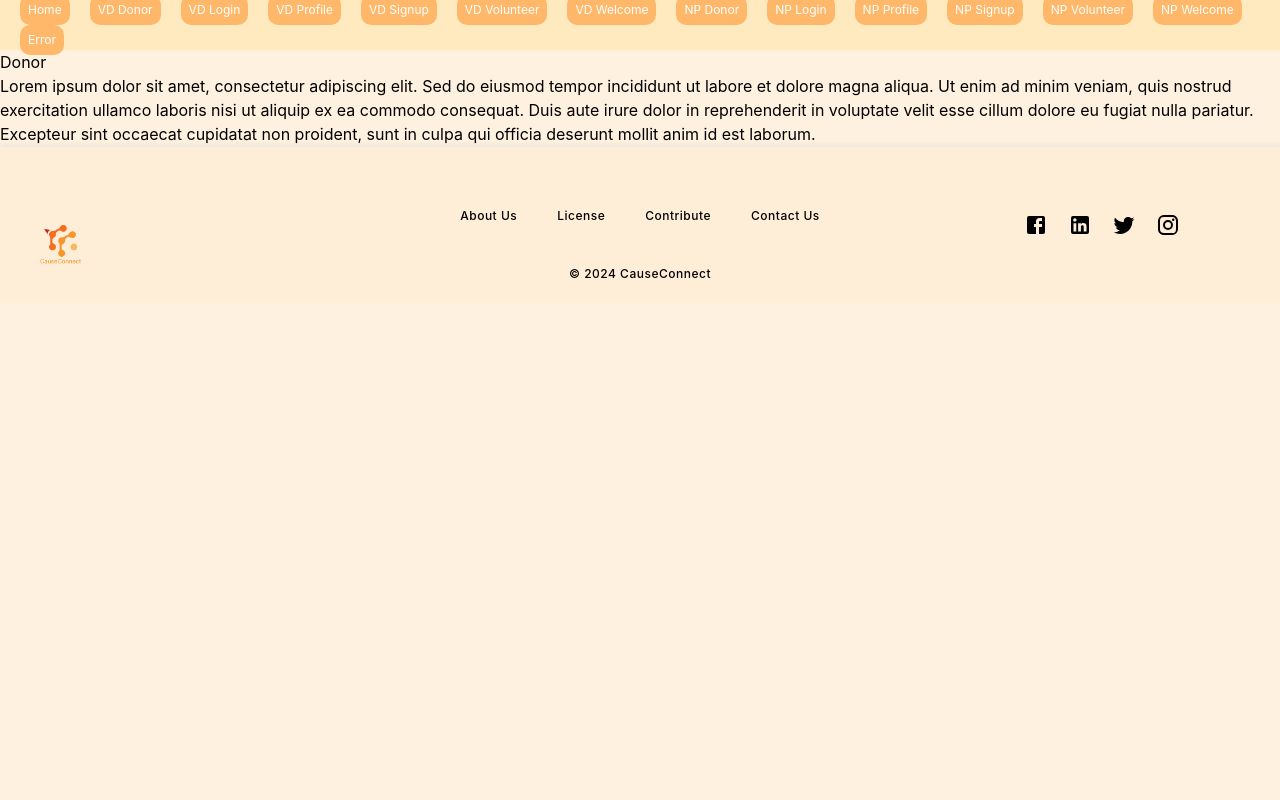
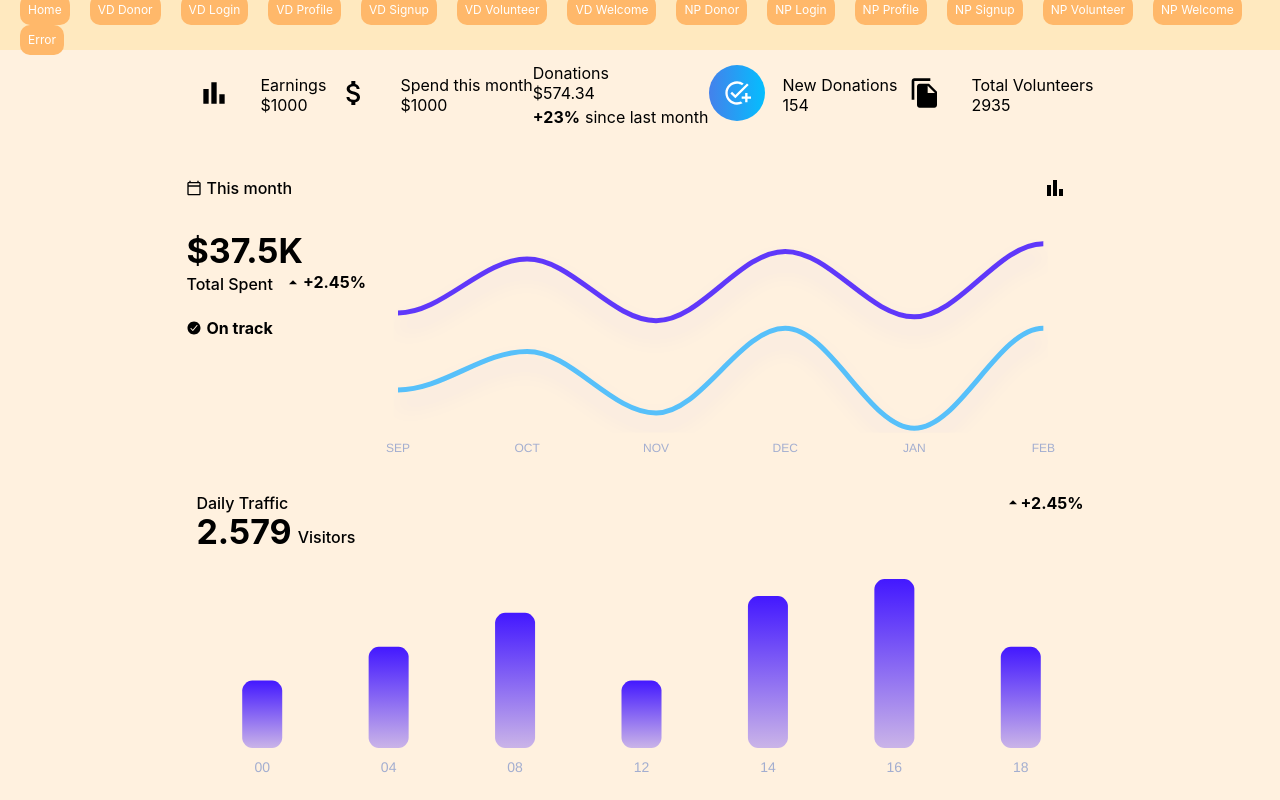
Before and after one commit to vvyn/CauseConnect, a React (Create React App) app in the folder cause-connect/client/: page /np/donor in a window 1280 px wide. Shown: the top 800 px of the page. Built offline with nearby package versions, Linux system fonts and the light colour scheme.

Commit message:
Styled Donor Dashboard

```diff
--- a/cause-connect/client/src/index.css
+++ b/cause-connect/client/src/index.css
@@ -9,6 +9,7 @@ body {
   -webkit-font-smoothing: antialiased;
   -moz-osx-font-smoothing: grayscale;
   min-height: 100vh;
+  background-color: rgb(255, 241, 223);
 }
 
 code {
--- a/cause-connect/client/src/index.js
+++ b/cause-connect/client/src/index.js
@@ -40,9 +40,9 @@ root.render(
           <Route path="np/login" element={<NPLogin />} />
           <Route path="np/welcome" element={<NPWelcome />} />
           <Route path="np/profile" element={<NPProfile />} />
-          <Route path="np/donor" element={<NPDonor />} />
+          <Route path="np/donor" element={<Dashbaord />} />
           <Route path="np/volunteer" element={<NPVolunteer />} />
-          <Route path="admin/dashboard" element={<Dashbaord />} />
+          <Route path="np/dashboard" element={<Dashbaord />} />
           <Route path="*" element={<Error />} />
         </Route>
       </Routes>
--- a/cause-connect/client/src/pages/dashboard/default/index.jsx
+++ b/cause-connect/client/src/pages/dashboard/default/index.jsx
@@ -66,105 +66,107 @@ export default function UserReports() {
     <Box pt={{ base: "130px", md: "80px", xl: "80px" }}>
       <SimpleGrid
         columns={{ base: 1, md: 2, lg: 3, "2xl": 6 }}
-        gap='20px'
-        mb='20px'>
+        gap="20px"
+        mb="20px"
+      >
         <MiniStatistics
           startContent={
             <IconBox
-              w='56px'
-              h='56px'
+              w="56px"
+              h="56px"
               bg={boxBg}
               icon={
-                <Icon w='32px' h='32px' as={MdBarChart} color={brandColor} />
+                <Icon w="32px" h="32px" as={MdBarChart} color={brandColor} />
               }
             />
           }
-          name='Earnings'
-          value='$350.4'
+          name="Earnings"
+          value="$1000.4"
         />
         <MiniStatistics
           startContent={
             <IconBox
-              w='56px'
-              h='56px'
+              w="56px"
+              h="56px"
               bg={boxBg}
               icon={
-                <Icon w='32px' h='32px' as={MdAttachMoney} color={brandColor} />
+                <Icon w="32px" h="32px" as={MdAttachMoney} color={brandColor} />
               }
             />
           }
-          name='Spend this month'
-          value='$642.39'
+          name="Spend this month"
+          value="$642.39"
         />
-        <MiniStatistics growth='+23%' name='Sales' value='$574.34' />
+        <MiniStatistics growth="+23%" name="Sales" value="$574.34" />
         <MiniStatistics
           endContent={
-            <Flex me='-16px' mt='10px'>
-              <FormLabel htmlFor='balance'>
+            <Flex me="-16px" mt="10px">
+              <FormLabel htmlFor="balance">
                 <Avatar src={Usa} />
               </FormLabel>
               <Select
-                id='balance'
-                variant='mini'
-                mt='5px'
-                me='0px'
-                defaultValue='usd'>
-                <option value='usd'>USD</option>
-                <option value='eur'>EUR</option>
-                <option value='gba'>GBA</option>
+                id="balance"
+                variant="mini"
+                mt="5px"
+                me="0px"
+                defaultValue="usd"
+              >
+                <option value="usd">USD</option>
+                <option value="eur">EUR</option>
+                <option value="gba">GBA</option>
               </Select>
             </Flex>
           }
-          name='Your balance'
-          value='$1,000'
+          name="Your balance"
+          value="$1,000"
         />
         <MiniStatistics
           startContent={
             <IconBox
-              w='56px'
-              h='56px'
-              bg='linear-gradient(90deg, #4481EB 0%, #04BEFE 100%)'
-              icon={<Icon w='28px' h='28px' as={MdAddTask} color='white' />}
+              w="56px"
+              h="56px"
+              bg="linear-gradient(90deg, #4481EB 0%, #04BEFE 100%)"
+              icon={<Icon w="28px" h="28px" as={MdAddTask} color="white" />}
             />
           }
-          name='New Tasks'
-          value='154'
+          name="New Tasks"
+          value="154"
         />
         <MiniStatistics
           startContent={
             <IconBox
-              w='56px'
-              h='56px'
+              w="56px"
+              h="56px"
               bg={boxBg}
               icon={
-                <Icon w='32px' h='32px' as={MdFileCopy} color={brandColor} />
+                <Icon w="32px" h="32px" as={MdFileCopy} color={brandColor} />
               }
             />
           }
-          name='Total Projects'
-          value='2935'
+          name="Total Projects"
+          value="2935"
         />
       </SimpleGrid>
 
-      <SimpleGrid columns={{ base: 1, md: 2, xl: 2 }} gap='20px' mb='20px'>
+      <SimpleGrid columns={{ base: 1, md: 2, xl: 2 }} gap="20px" mb="20px">
         <TotalSpent />
         <WeeklyRevenue />
       </SimpleGrid>
-      <SimpleGrid columns={{ base: 1, md: 1, xl: 2 }} gap='20px' mb='20px'>
+      <SimpleGrid columns={{ base: 1, md: 1, xl: 2 }} gap="20px" mb="20px">
         <CheckTable columnsData={columnsDataCheck} tableData={tableDataCheck} />
-        <SimpleGrid columns={{ base: 1, md: 2, xl: 2 }} gap='20px'>
+        <SimpleGrid columns={{ base: 1, md: 2, xl: 2 }} gap="20px">
           <DailyTraffic />
           <PieCard />
         </SimpleGrid>
       </SimpleGrid>
-      <SimpleGrid columns={{ base: 1, md: 1, xl: 2 }} gap='20px' mb='20px'>
+      <SimpleGrid columns={{ base: 1, md: 1, xl: 2 }} gap="20px" mb="20px">
         <ComplexTable
           columnsData={columnsDataComplex}
           tableData={tableDataComplex}
         />
-        <SimpleGrid columns={{ base: 1, md: 2, xl: 2 }} gap='20px'>
+        <SimpleGrid columns={{ base: 1, md: 2, xl: 2 }} gap="20px">
           <Tasks />
-          <MiniCalendar h='100%' minW='100%' selectRange={false} />
+          <MiniCalendar h="100%" minW="100%" selectRange={false} />
         </SimpleGrid>
       </SimpleGrid>
     </Box>
--- a/cause-connect/client/src/pages/dashboard/index.jsx
+++ b/cause-connect/client/src/pages/dashboard/index.jsx
@@ -58,17 +58,19 @@ import {
 import tableDataCheck from "../dashboard/variables/tableDataCheck.json";
 import tableDataComplex from "../dashboard/variables/tableDataComplex.json";
 
-export default function UserReports() {
+export default function Dashbaord() {
   // Chakra Color Mode
   const brandColor = useColorModeValue("brand.500", "white");
   const boxBg = useColorModeValue("secondaryGray.300", "whiteAlpha.100");
   return (
+    <div className="flex justify-center items-center">
       <Box pt={{ base: "130px", md: "80px", xl: "80px" }}>
         <SimpleGrid
           columns={{ base: 1, md: 2, lg: 3, "2xl": 6 }}
           gap="20px"
           mb="20px"
         >
+          <div className="flex flex-row">
             <MiniStatistics
               startContent={
                 <IconBox
@@ -76,12 +78,17 @@ export default function UserReports() {
                   h="56px"
                   bg={boxBg}
                   icon={
-                <Icon w="32px" h="32px" as={MdBarChart} color={brandColor} />
+                    <Icon
+                      w="32px"
+                      h="32px"
+                      as={MdBarChart}
+                      color={brandColor}
+                    />
                   }
                 />
               }
               name="Earnings"
-          value="$350.4"
+              value="$1000"
             />
             <MiniStatistics
               startContent={
@@ -90,36 +97,20 @@ export default function UserReports() {
                   h="56px"
                   bg={boxBg}
                   icon={
-                <Icon w="32px" h="32px" as={MdAttachMoney} color={brandColor} />
+                    <Icon
+                      w="32px"
+                      h="32px"
+                      as={MdAttachMoney}
+                      color={brandColor}
+                    />
                   }
                 />
               }
               name="Spend this month"
-          value="$642.39"
+              value="$1000"
             />
-        <MiniStatistics growth="+23%" name="Sales" value="$574.34" />
-        <MiniStatistics
-          endContent={
-            <Flex me="-16px" mt="10px">
-              <FormLabel htmlFor="balance">
-                <Avatar src={Usa} />
-              </FormLabel>
-              <Select
-                id="balance"
-                variant="mini"
-                mt="5px"
-                me="0px"
-                defaultValue="usd"
-              >
-                <option value="usd">USD</option>
-                <option value="eur">EUR</option>
-                <option value="gba">GBA</option>
-              </Select>
-            </Flex>
-          }
-          name="Your balance"
-          value="$1,000"
-        />
+            <MiniStatistics growth="+23%" name="Donations" value="$574.34" />
+
             <MiniStatistics
               startContent={
                 <IconBox
@@ -129,7 +120,7 @@ export default function UserReports() {
                   icon={<Icon w="28px" h="28px" as={MdAddTask} color="white" />}
                 />
               }
-          name="New Tasks"
+              name="New Donations"
               value="154"
             />
             <MiniStatistics
@@ -139,36 +130,26 @@ export default function UserReports() {
                   h="56px"
                   bg={boxBg}
                   icon={
-                <Icon w="32px" h="32px" as={MdFileCopy} color={brandColor} />
+                    <Icon
+                      w="32px"
+                      h="32px"
+                      as={MdFileCopy}
+                      color={brandColor}
+                    />
                   }
                 />
               }
-          name="Total Projects"
+              name="Total Volunteers"
               value="2935"
             />
+          </div>
         </SimpleGrid>
-
         <SimpleGrid columns={{ base: 1, md: 2, xl: 2 }} gap="20px" mb="20px">
           <TotalSpent />
+          <DailyTraffic />
           <WeeklyRevenue />
         </SimpleGrid>
-      <SimpleGrid columns={{ base: 1, md: 1, xl: 2 }} gap="20px" mb="20px">
-        <CheckTable columnsData={columnsDataCheck} tableData={tableDataCheck} />
-        <SimpleGrid columns={{ base: 1, md: 2, xl: 2 }} gap="20px">
-          <DailyTraffic />
-          <PieCard />
-        </SimpleGrid>
-      </SimpleGrid>
-      <SimpleGrid columns={{ base: 1, md: 1, xl: 2 }} gap="20px" mb="20px">
-        <ComplexTable
-          columnsData={columnsDataComplex}
-          tableData={tableDataComplex}
-        />
-        <SimpleGrid columns={{ base: 1, md: 2, xl: 2 }} gap="20px">
-          <Tasks />
-          <MiniCalendar h="100%" minW="100%" selectRange={false} />
-        </SimpleGrid>
-      </SimpleGrid>
       </Box>
+    </div>
   );
 }
```
Lines whose indentation alone changed are shown as unchanged.
